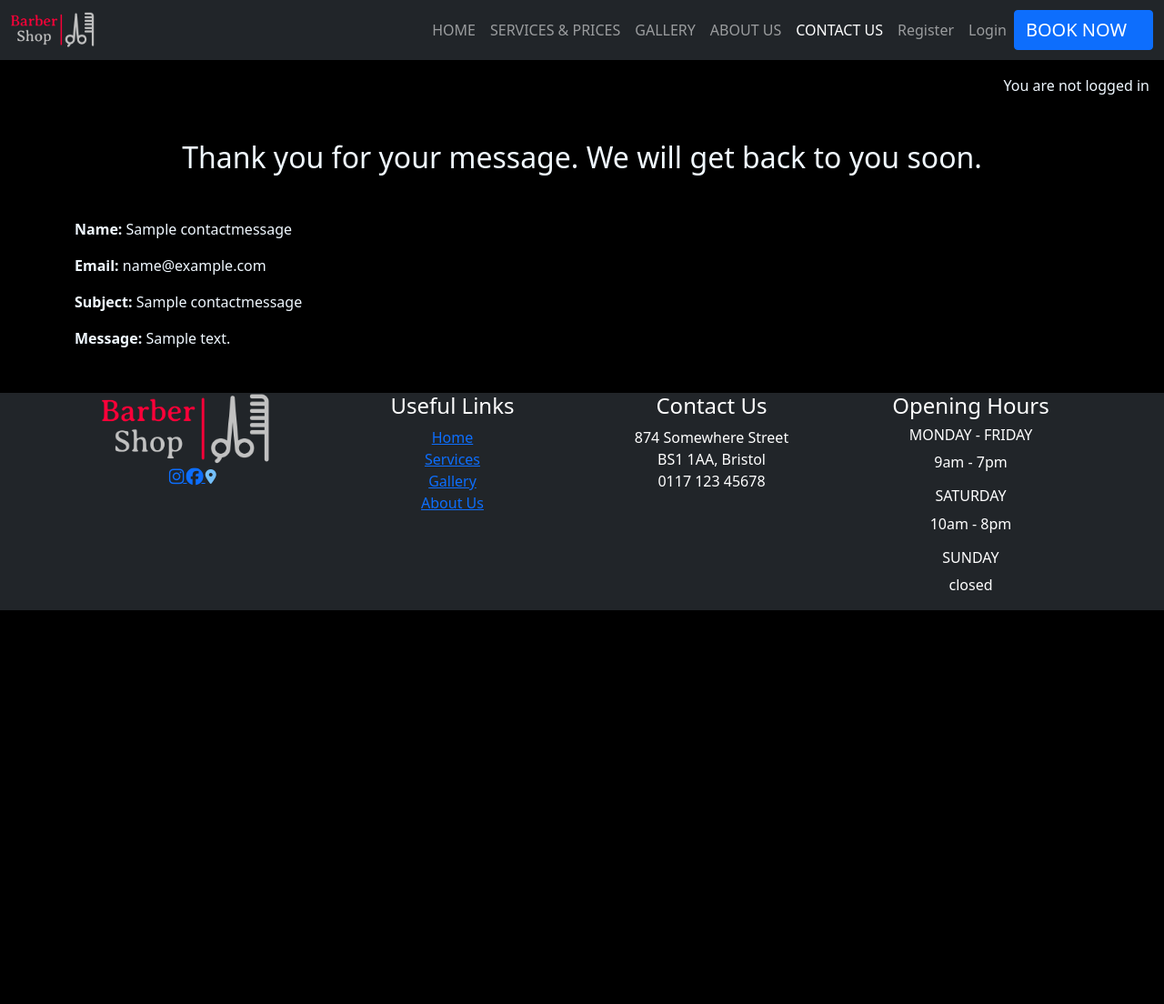
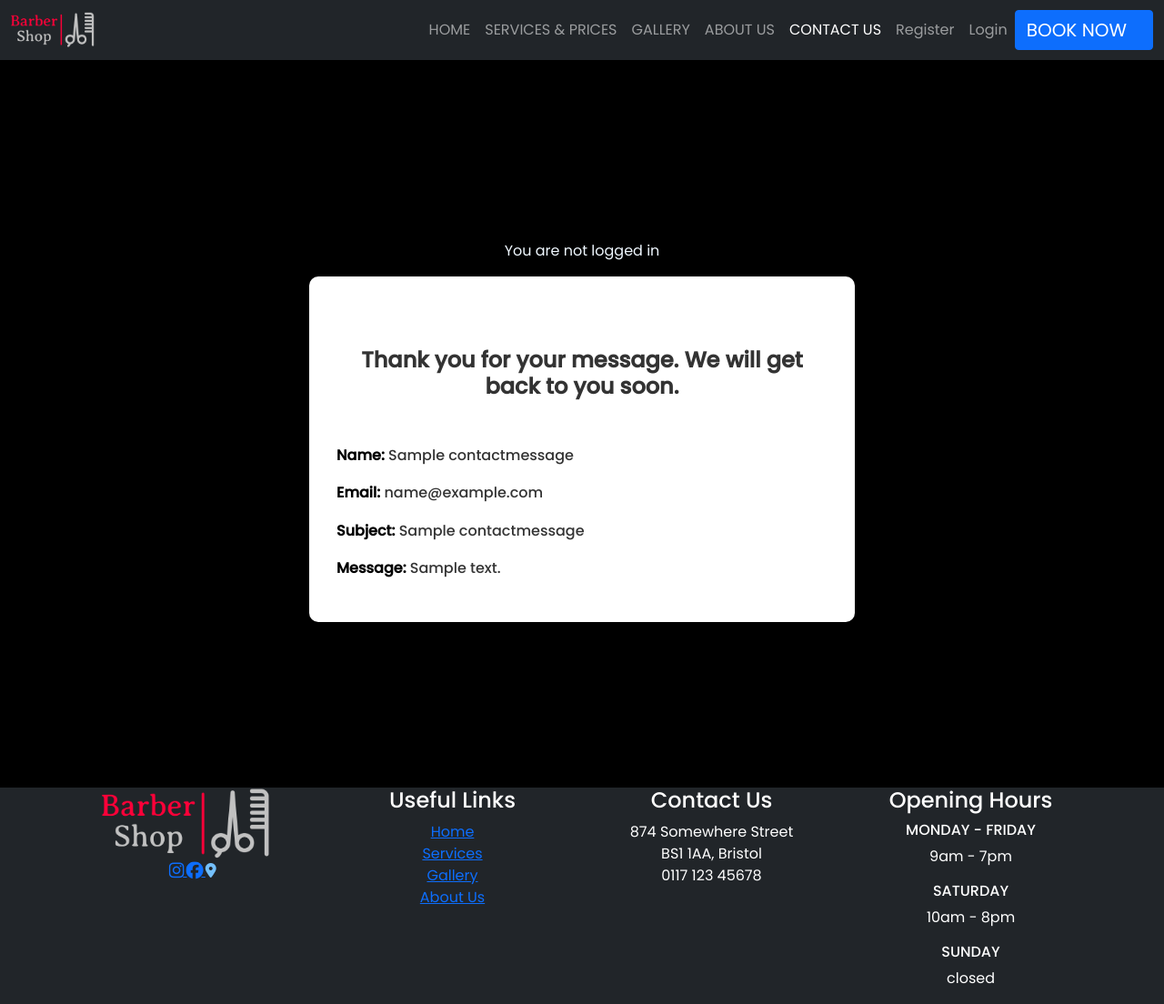
Before and after one commit to huss-al/barber_booking, a Django app: page /contact_us/confirmation/ in a window 1280 px wide. Shown: the whole page at 91% size. Before the commit the page ends 671 px from the top, so only its background shows below. Run offline with Django 4.2, Linux system fonts and the light colour scheme; tables that the repository leaves empty hold one stand-in row (values such as "Sample post"); some libraries are stand-ins or nearby versions.

Commit message:
styled the contacts us confirmation page

```diff
--- a/home/templates/home/contact_us.html
+++ b/home/templates/home/contact_us.html
@@ -3,7 +3,7 @@
 {% block head_title %}Contact Us{% endblock %}
 
 {% block content %}
-<main class="flex-grow-1">
+
     <div class="container contact-us-container">
         <div class="row justify-content-center">
                 <div class="contact-us-box">
@@ -44,7 +44,7 @@
 
         </div>
     </div>
-</main>
+
 
 <style>
     @import url('https://fonts.googleapis.com/css2?family=Poppins:wght@400;500&display=swap');
--- a/home/templates/home/contact_us_confirmation.html
+++ b/home/templates/home/contact_us_confirmation.html
@@ -1,14 +1,95 @@
 {% extends 'base.html' %}
 
+{% block head_title %}Contact Confirmation{% endblock %}
+
 {% block content %}
-<main class="flex-grow-1">
-    <h2 class="text-center mt-5 mb-5">Thank you for your message. We will get back to you soon.</h2>
 
-    <div class="container mb-5">
-        <p><strong>Name:</strong> {{ message.name }}</p>
-        <p><strong>Email:</strong> {{ message.email }}</p>
-        <p><strong>Subject:</strong> {{ message.subject }}</p>
-        <p><strong>Message:</strong> {{ message.message }}</p>
-    </div>
-</main>
+
+                <div class="contact-confirmation-box">
+                    <h2 class="contact-confirmation-header text-center mt-5 mb-5">Thank you for your message. We will get back to you soon.</h2>
+                    <div class="contact-details">
+                        <div class="mb-3">
+                            <strong>Name:</strong> {{ message.name }}
+                        </div>
+                        <div class="mb-3">
+                            <strong>Email:</strong> {{ message.email }}
+                        </div>
+                        <div class="mb-3">
+                            <strong>Subject:</strong> {{ message.subject }}
+                        </div>
+                        <div class="mb-3">
+                            <strong>Message:</strong> {{ message.message }}
+                        </div>
+                    </div>
+                </div>
+
+
+
+<style>
+    @import url('https://fonts.googleapis.com/css2?family=Poppins:wght@400;500&display=swap');
+
+    * {
+        margin: 0;
+        padding: 0;
+        box-sizing: border-box;
+        font-family: 'Poppins', sans-serif;
+    }
+
+    main {
+        display: flex;
+        flex-direction: column;
+        justify-content: center;
+        align-items: center;
+        min-height: 100vh;
+    }
+
+    .main-body {
+        padding: 20px;
+    }
+
+
+    .contact-confirmation-box {
+        width: 100%;
+        max-width: 600px;
+        padding: 30px;
+        background: #fff;
+        box-shadow: 0px 5px 20px rgba(0, 0, 0, 0.1);
+        border-radius: 10px;
+    }
+
+    .contact-confirmation-header {
+        color: #333;
+        font-size: 24px;
+        font-weight: 600;
+        margin-bottom: 20px;
+    }
+
+    .contact-details {
+        font-size: 16px;
+        line-height: 1.6;
+        color: #333;
+        font-weight: 500;
+    }
+
+    .contact-details strong {
+        font-weight: 3500;
+        color: black;
+    }
+
+    /* Media queries for responsiveness */
+    @media (max-width: 768px) {
+        .contact-confirmation-box {
+            padding: 20px;
+            width: 90%;
+        }
+    }
+
+    @media (max-width: 576px) {
+        .contact-confirmation-header {
+            font-size: 20px;
+        }
+    }
+
+</style>
+
 {% endblock %}
--- a/templates/account/login.html
+++ b/templates/account/login.html
@@ -7,7 +7,6 @@
 {% block head_title %}{% trans "Sign In" %}{% endblock %}
 
 {% block content %}
-<main>
     <div class="login-box">
         <div class="login-header">
             <header>{% trans "Login" %}</header>
@@ -34,7 +33,7 @@
             <p>{% trans "Don't have an account?" %} <a href="{% url 'account_signup' %}">{% trans "Sign Up" %}</a></p>
         </div>
     </div>
-</main>
+
 
 
 
@@ -206,6 +205,7 @@ section a {
     @media (max-width: 576px) {
         .login-box {
             padding: 15px;
+
         }
 
         .input-box input[type="text"],
```
